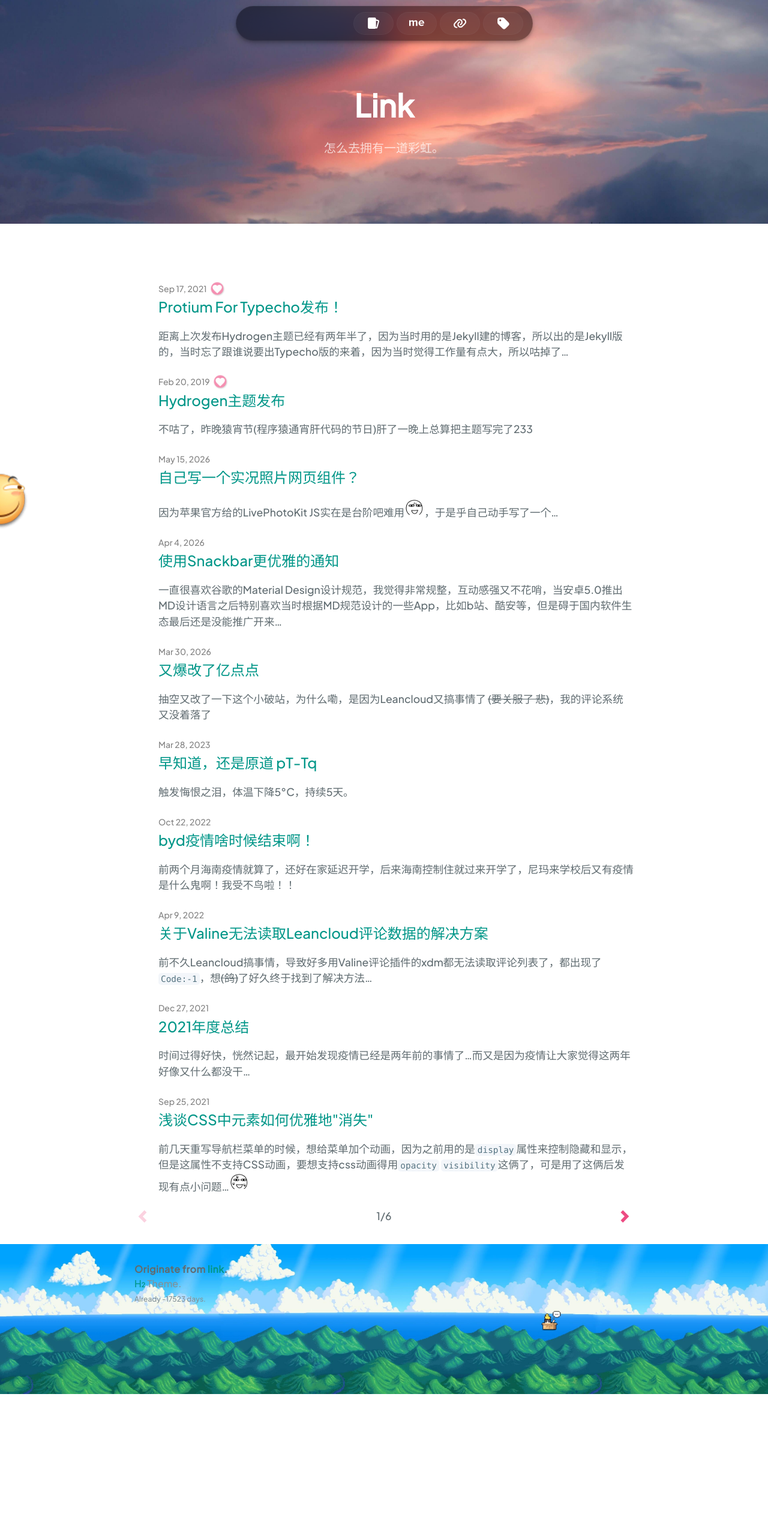
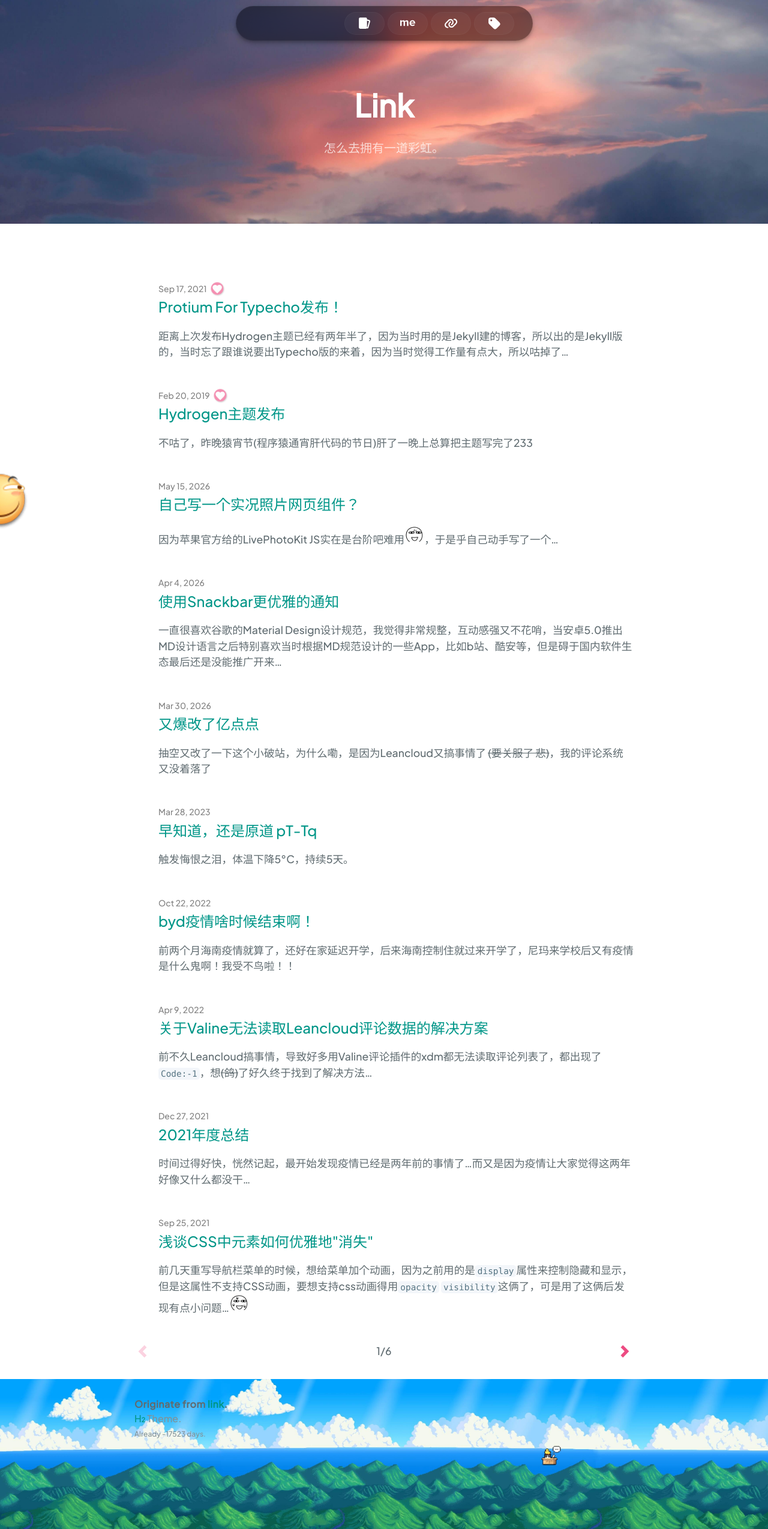
Before and after one commit to link9596/qwq, a Jekyll site: the page built from index.html, in a window 1280 px wide. Shown: the whole page at 60% size. Built offline with Jekyll 4.4.1, drawn with Linux system fonts in a browser that asks for light colours; the list of posts is cut into pages by our own code; before the commit the page ends 2324 px from its top, so only the background shows below that.

Commit message:
更新 blog.scss

```diff
--- a/_sass/blog.scss
+++ b/_sass/blog.scss
@@ -7,7 +7,7 @@ $base-font-weight: 400 !default;
 $small-font-size:  $base-font-size * 0.875 !default;
 $base-line-height: 1.5 !default;
 
-$spacing-unit:     15px !default;
+$spacing-unit:     30px !default;
 
 $text-color:       $section-headings-color !default;
 $background-color: #fdfdfd !default;
```
